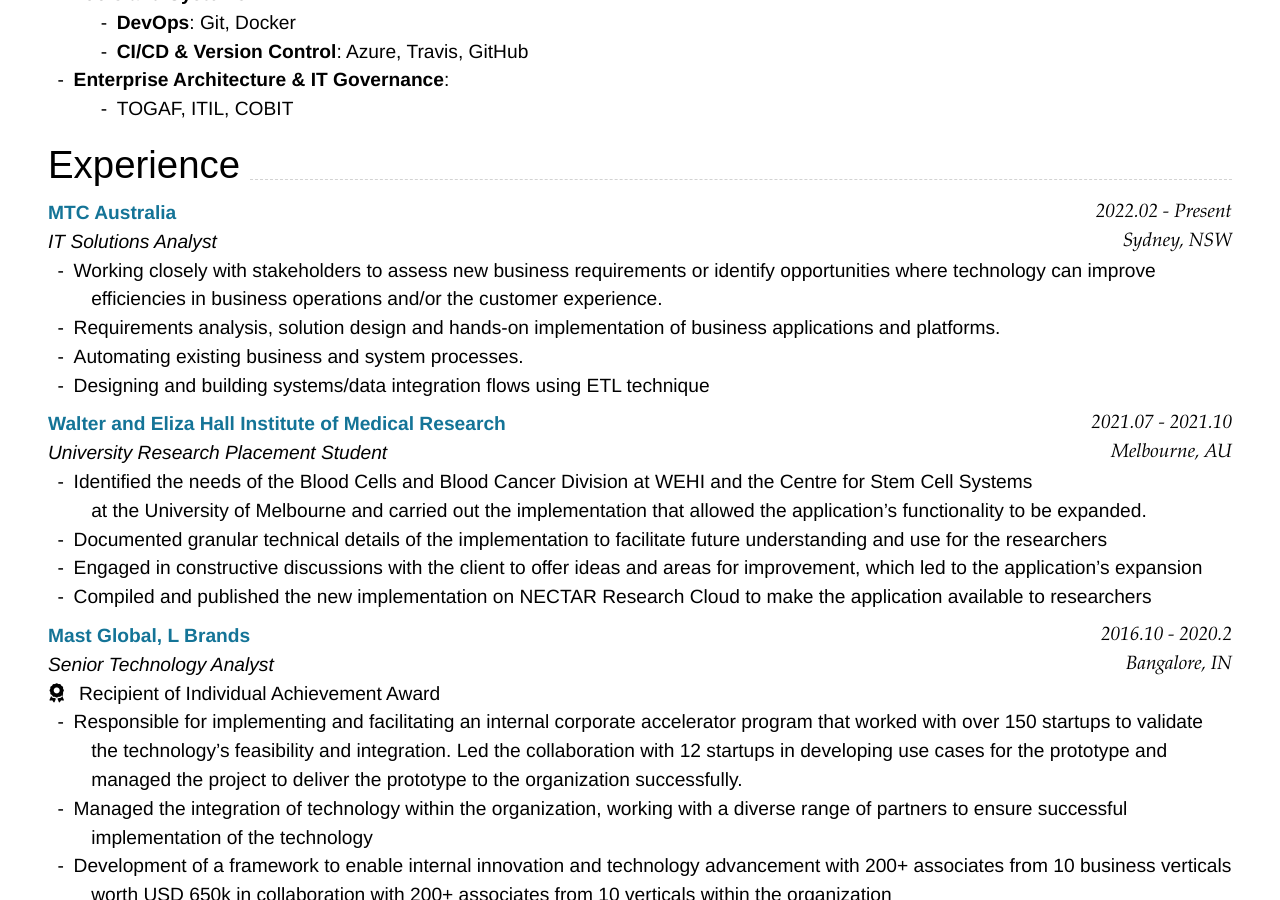
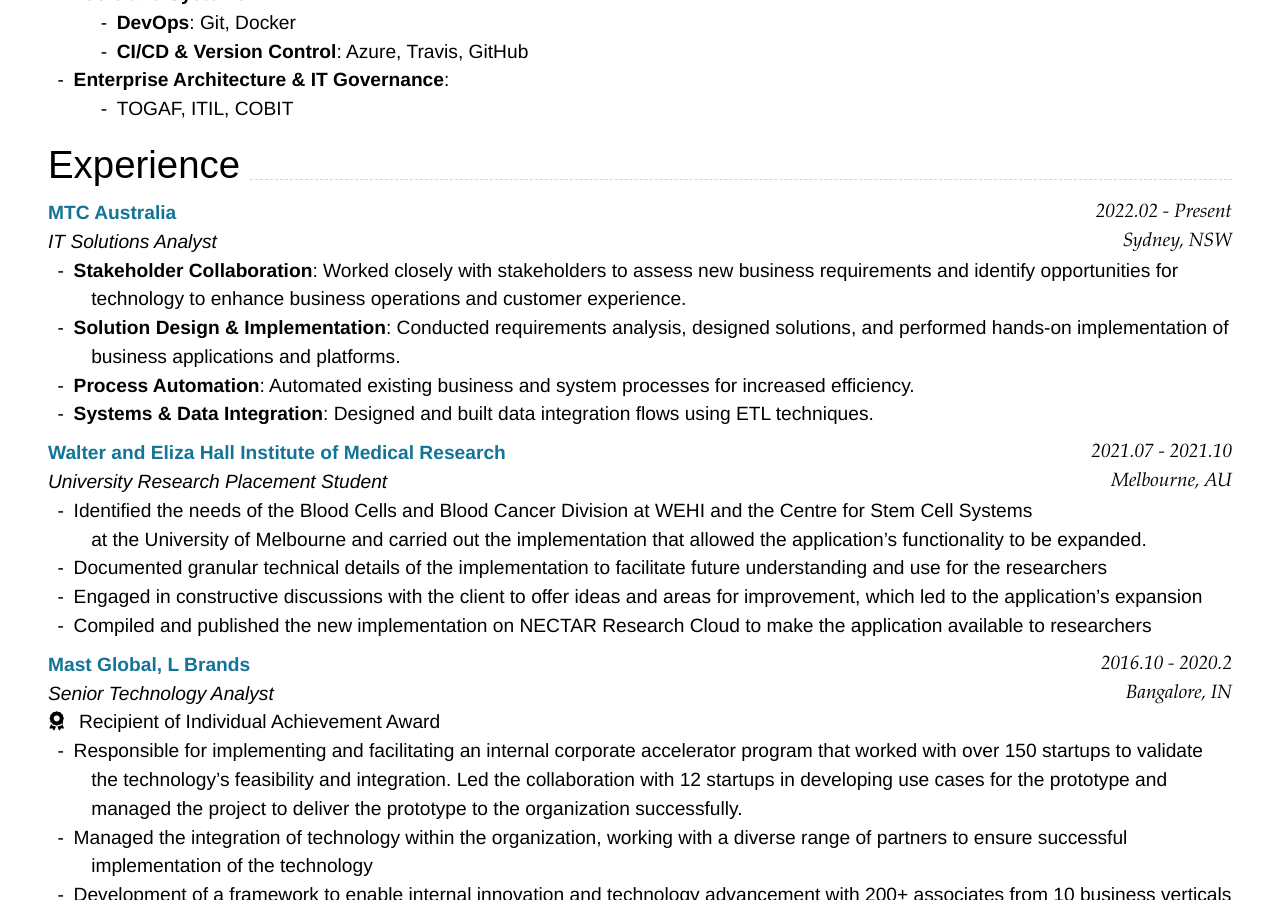
Before and after one commit to thedhanawada/me, a Jekyll site: the page built from index.md, in a window 1280 px wide and 900 px high, scrolled down 1057 px. Built offline with Jekyll 4.4.1, drawn with Linux system fonts in a browser that asks for light colours; nearby versions of some CDN libraries.

Commit message:
Update index.md

````diff
--- a/index.md
+++ b/index.md
@@ -85,10 +85,11 @@ Pondicherry, IN
 Sydney, NSW
 ```
 _IT Solutions Analyst_<br>
-- Working closely with stakeholders to assess new business requirements or identify opportunities where technology can improve efficiencies in business operations and/or the customer experience.
-- Requirements analysis, solution design and hands-on implementation of business applications and platforms.
-- Automating existing business and system processes.
-- Designing and building systems/data integration flows using ETL technique
+- **Stakeholder Collaboration**: Worked closely with stakeholders to assess new business requirements and identify opportunities for technology to enhance business operations and customer experience.
+- **Solution Design & Implementation**: Conducted requirements analysis, designed solutions, and performed hands-on implementation of business applications and platforms.
+- **Process Automation**: Automated existing business and system processes for increased efficiency.
+- **Systems & Data Integration**: Designed and built data integration flows using ETL techniques.
+
 
 
 ### **[Walter and Eliza Hall Institute of Medical Research](https://www.wehi.edu.au/){:target="_blank"}** `2021.07 - 2021.10`
````
